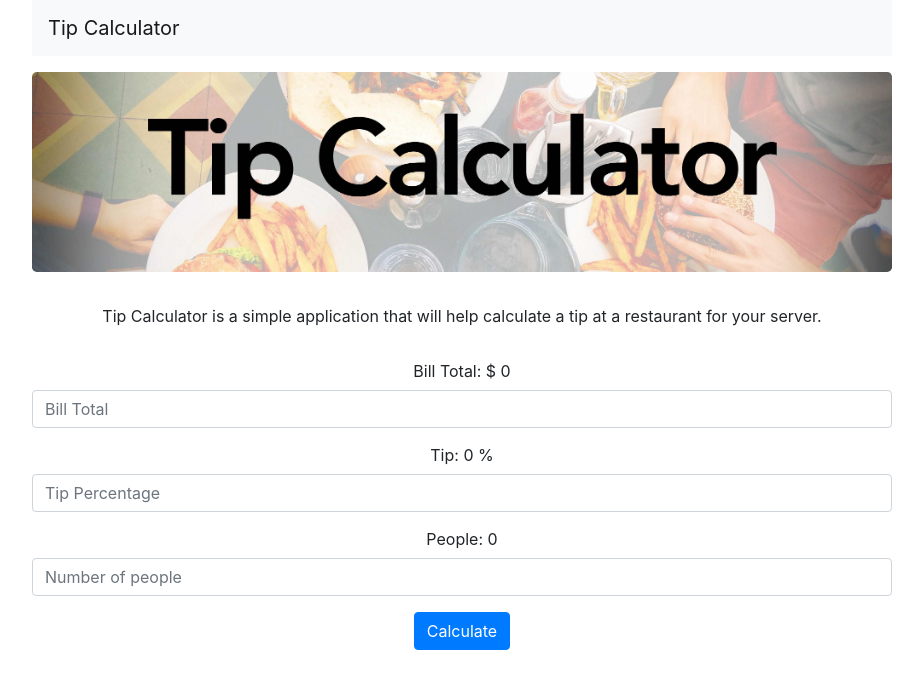
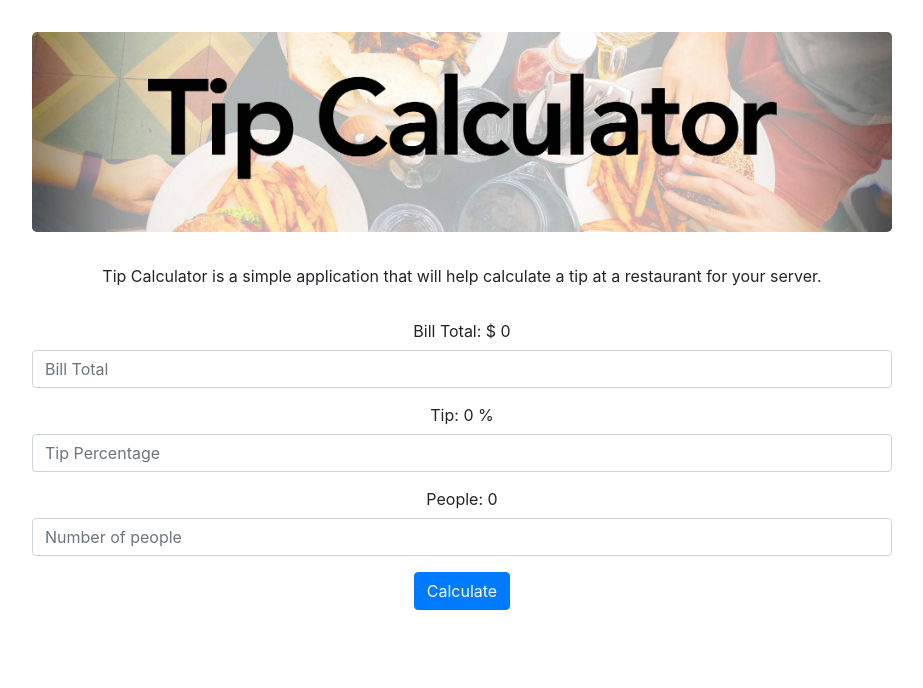
Before and after one commit to chris-warner/Career-Services-Coding-Challenge---Tip-Calculator, a React (Create React App) app: page / in a window 1280 px wide. Shown: the top 688 px of the page, without its empty margins (178-1101 px from the left). Built offline with nearby package versions, Linux system fonts and the light colour scheme.

Commit message:
Removed uneeded navbar.

```diff
--- a/src/App.js
+++ b/src/App.js
@@ -1,5 +1,4 @@
 import React from 'react';
-import NavbarComponent from './components/NavbarComponent';
 import TipCalculatorForm from './components/TipCalculatorForm';
 import JumbotronComponent from './components/JumbotronComponent';
 import './App.css';
@@ -7,7 +6,6 @@ import './App.css';
 function App() {
   return (
     <div style={AppDivStyle} className="App">
-    <NavbarComponent title={'Tip Calculator'} />
     <JumbotronComponent />
     <p style={descriptionP}>Tip Calculator is a simple application that will help calculate a tip at a restaurant for your server.</p>
     <TipCalculatorForm  />
@@ -23,7 +21,10 @@ const descriptionP = {
 const AppDivStyle = {
   maxWidth:'900px',
   display: 'block',
-  margin:'auto'
+  margin:'auto',
+  marginTop:'8px'
 }
 
+
+
 export default App;
--- a/src/components/JumbotronComponent.js
+++ b/src/components/JumbotronComponent.js
@@ -17,7 +17,7 @@ const jumbostronStyle = {
     color: 'white',
     marginLeft:'20px',
     marginRight:'20px',
-    marginTop:'16px'
+    marginTop:'32px'
 }
 
 export default JumbotronComponent;
--- a/src/components/NavbarComponent.js
+++ /dev/null
@@ -1,19 +0,0 @@
-import React from 'react';
-import {Navbar} from 'react-bootstrap';
-
-function NavbarComponent(props) {
-    return (
-        <div>
-            <Navbar style={NavbarStyle} bg="light" expand="lg">
-                <Navbar.Brand href="#home">{props.title}</Navbar.Brand>
-            </Navbar>
-        </div>
-    );
-}
-
-const NavbarStyle = {
-    marginLeft:'20px',
-    marginRight:'20px'
-}
-
-export default NavbarComponent
```
